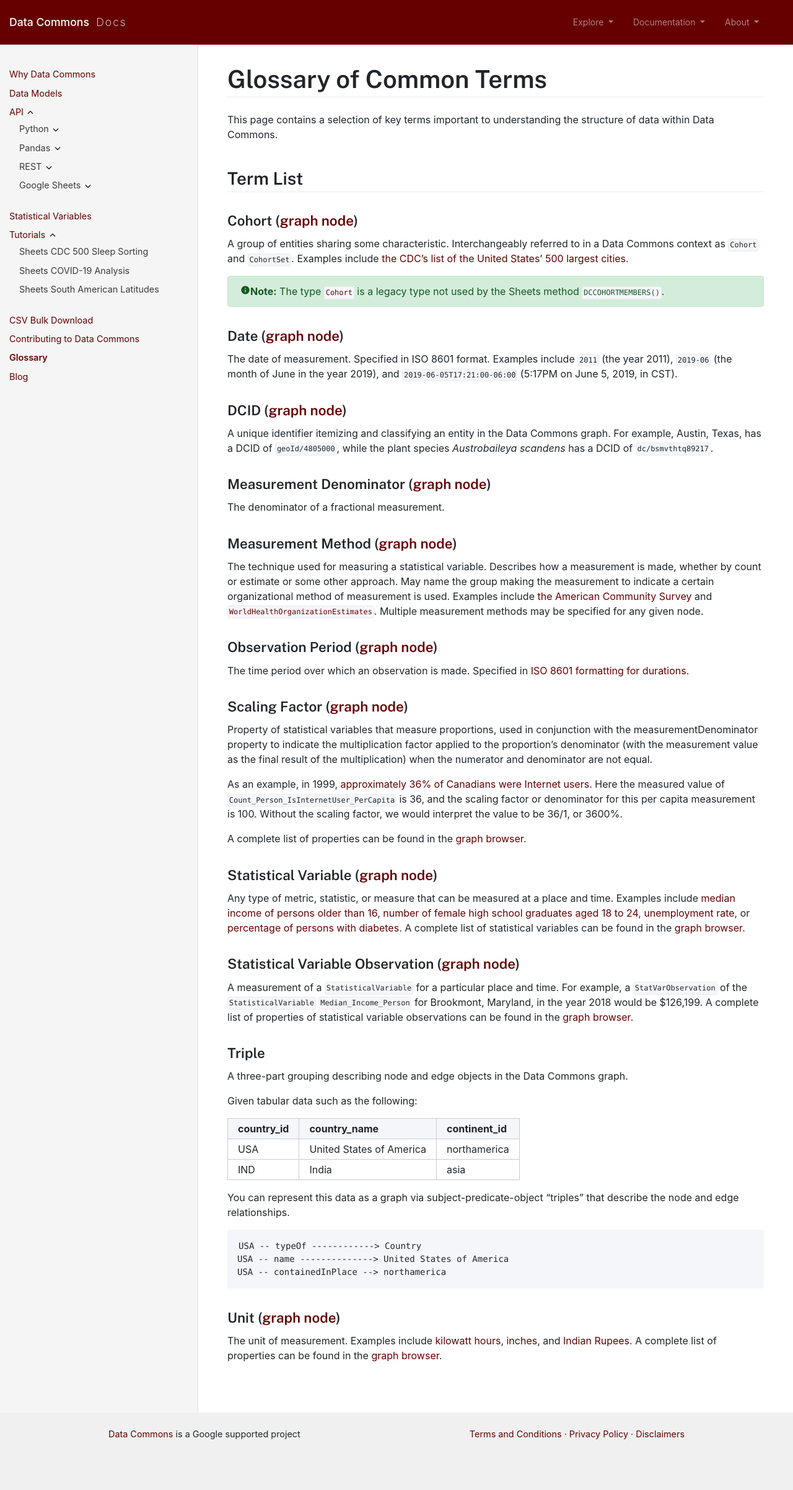
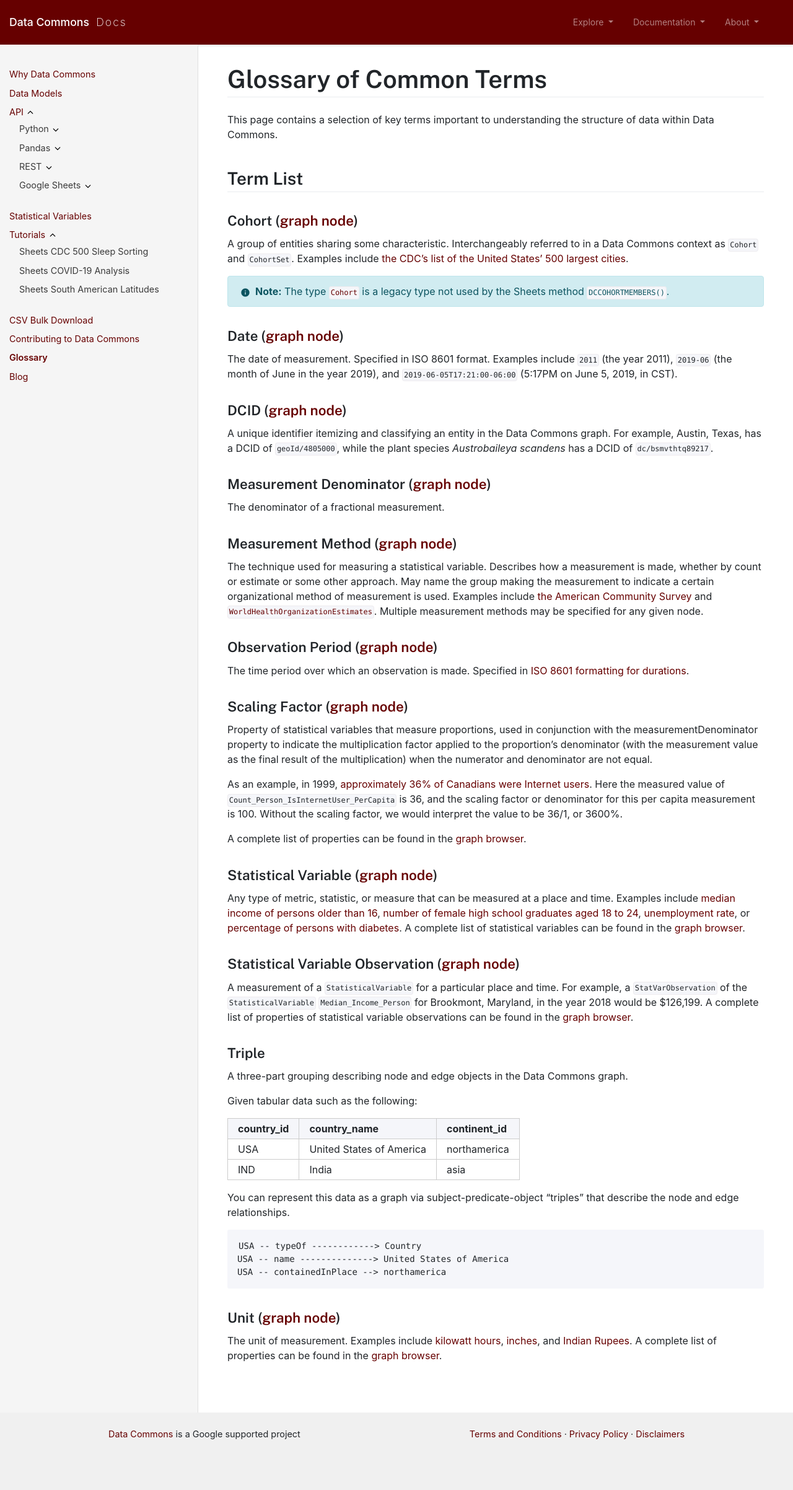
Before and after one commit to datacommonsorg/docsite, a Jekyll site: the page built from glossary.md, in a window 1280 px wide. Shown: the whole page at 62% size. Built offline with Jekyll 4.4.1, drawn with Linux system fonts in a browser that asks for light colours; comment, search, counter and statistics services are not loaded.

Commit message:
style updates based on review

```diff
--- a/_layouts/default.html
+++ b/_layouts/default.html
@@ -6,9 +6,7 @@
   <meta http-equiv="Content-Type" content="text/html; charset=UTF-8"/>
   <meta name="viewport" content="width=device-width, initial-scale=1, shrink-to-fit=no">
   <link rel="icon" href="/assets/images/favicon.ico" type="image/x-icon"/>
-  <link href="https://fonts.googleapis.com/css2?family=Public+Sans:wght@600&family=Roboto&display=swap" rel="stylesheet">
-  <link rel="stylesheet" href="https://fonts.googleapis.com/icon?family=Material+Icons">
-  <link rel="stylesheet" href="https://fonts.googleapis.com/icon?family=Material+Icons+Outlined">
+  <link href="https://fonts.googleapis.com/css2?family=Public+Sans:wght@600&family=Roboto&family=Material+Icons&display=swap" rel="stylesheet">
   <link href="/assets/css/styles.css" rel="stylesheet">
   <link rel="stylesheet" href="/assets/css/custom.css">
 </head>
--- a/_sass/base.scss
+++ b/_sass/base.scss
@@ -51,7 +51,11 @@
 );
 
 /** Icon sizes **/
-.material-icons.md-16 { font-size: 16px; }
+.material-icons.md-16 {
+  font-size: 16px;
+  padding-right: 8px;
+  vertical-align: middle;
+}
 .material-icons-outlined.md-16 { font-size: 16px; }
 
 @import "third_party/bootstrap-4.0.0/bootstrap";
--- a/glossary.md
+++ b/glossary.md
@@ -14,7 +14,7 @@
 
 A group of entities sharing some characteristic. Interchangeably referred to in a Data Commons context as `Cohort` and `CohortSet`. Examples include [the CDC's list of the United States' 500 largest cities](https://datacommons.org/browser/CDC500_City).
 
-<div markdown="span" class="alert alert-success" role="alert">
+<div markdown="span" class="alert alert-info" role="alert">
     <span class="material-icons md-16">info </span><b>Note:</b>
     The type [`Cohort`](https://datacommons.org/browser/Cohort) is a legacy type not used by the Sheets method `DCCOHORTMEMBERS()`.
 </div>
```
